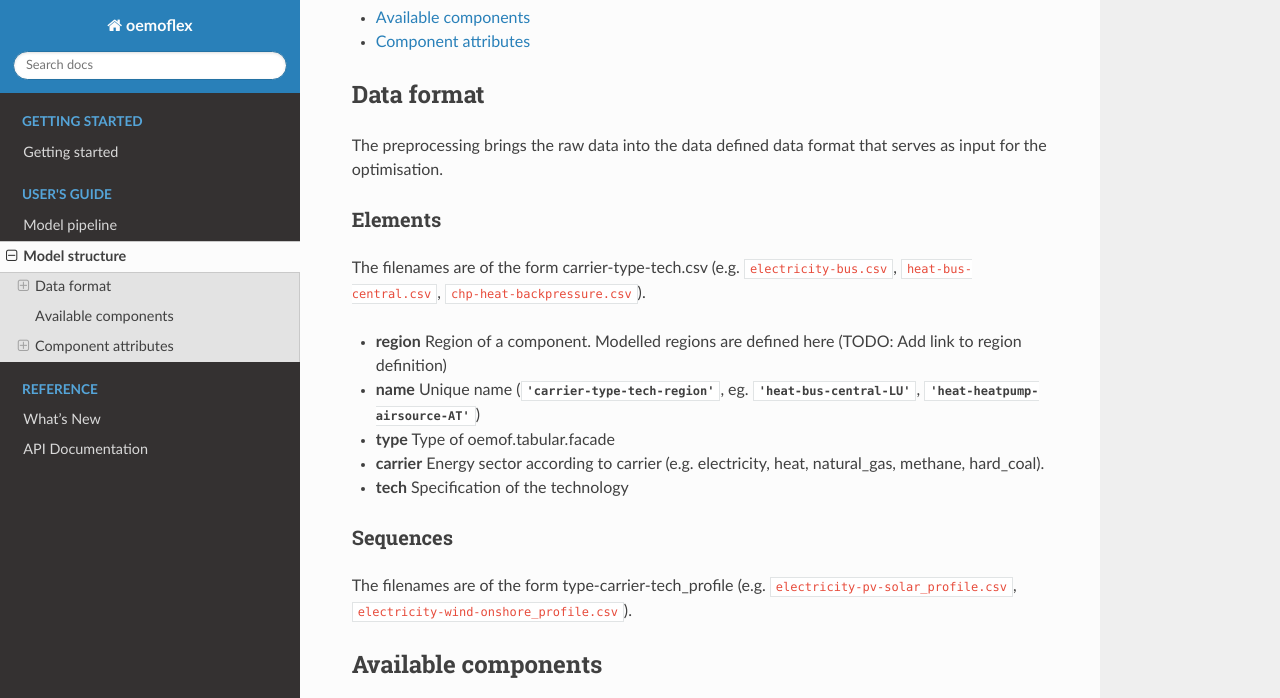
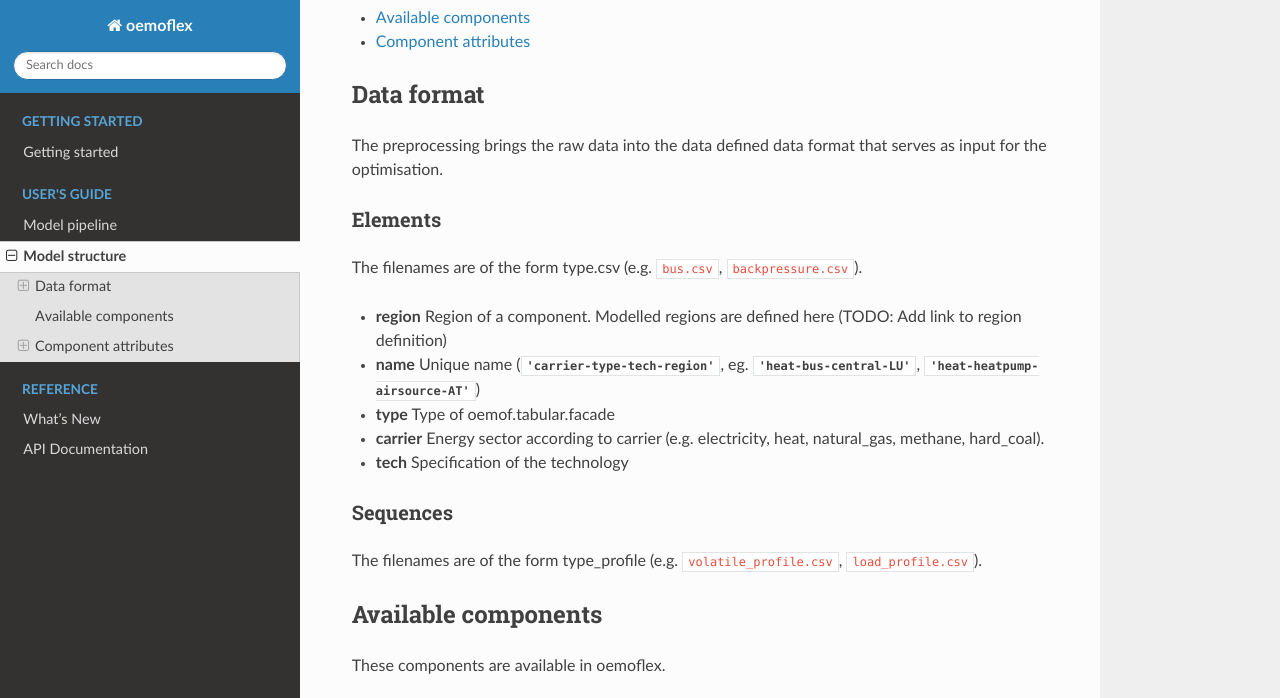
Before and after one commit to modex-flexmex/oemof-flexmex, a Sphinx documentation site: the page built from docs/model_structure.rst, in a window 1280 px wide and 900 px high, scrolled down 262 px, cut to the strip 0-698 px from the top of the window. Built offline with Sphinx 7.4.7 and the Read the Docs theme 2.0.0, drawn with Linux system fonts in a browser that asks for light colours; formulas are drawn with MathJax 3.

Commit message:
Update file naming convention

```diff
--- a/docs/model_structure.rst
+++ b/docs/model_structure.rst
@@ -20,8 +20,7 @@ the optimisation.
 Elements
 --------
 
-The filenames are of the form carrier-type-tech.csv (e.g. :file:`electricity-bus.csv`,
-:file:`heat-bus-central.csv`, :file:`chp-heat-backpressure.csv`).
+The filenames are of the form type.csv (e.g. :file:`bus.csv`, :file:`backpressure.csv`).
 
 * **region** Region of a component. Modelled regions are defined here (TODO: Add link to region
   definition)
@@ -35,8 +34,8 @@ The filenames are of the form carrier-type-tech.csv (e.g. :file:`electricity-bus
 Sequences
 ---------
 
-The filenames are of the form type-carrier-tech_profile (e.g.
-:file:`electricity-pv-solar_profile.csv`, :file:`electricity-wind-onshore_profile.csv`).
+The filenames are of the form type_profile (e.g.
+:file:`volatile_profile.csv`, :file:`load_profile.csv`).
 
 Available components
 ====================
```
